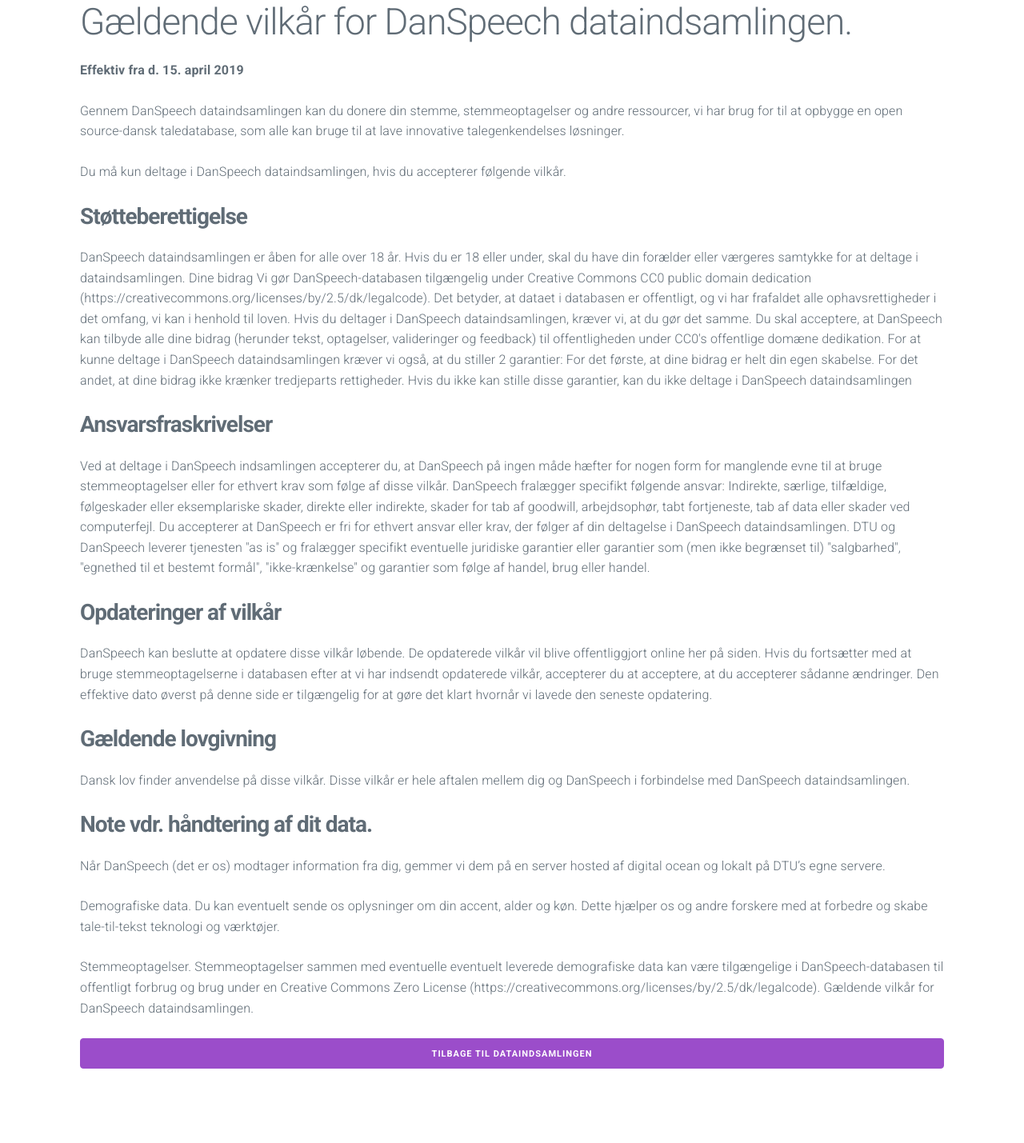
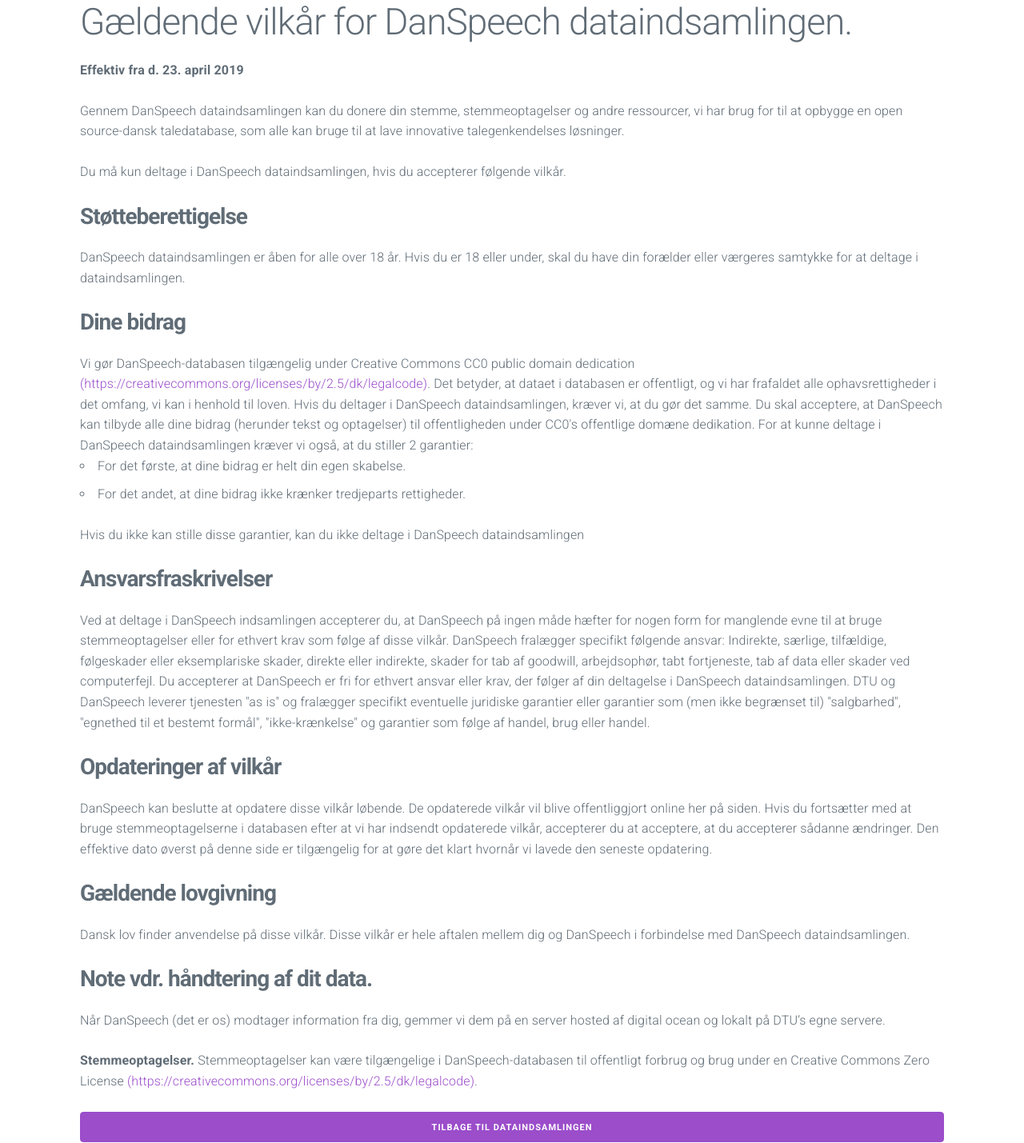
Before and after one commit to Rasmusafj/danspeech_webapp, a Django app: page /requirements/ in a window 1280 px wide. Shown: the whole page at 80% size. Before the commit the page ends 1336 px from the top, so only its background shows below. Run offline with Django 3.2, Linux system fonts and the light colour scheme.

Commit message:
Updated requirements

```diff
--- a/danspeech/templates/index.html
+++ b/danspeech/templates/index.html
@@ -137,8 +137,7 @@
             </p>
             <p>
                 Det eneste vi gemmer er selve lydklippet, som du optager, samt den sætning du har optaget. Vi gemmer dine
-                optagelser med det formål, at kunne evaluere vores tale-til-tekst toolkit. Vi distribuerer ikke dine optagelser
-                til tredje parter.
+                optagelser med det formål, at kunne evaluere vores tale-til-tekst toolkit.
             </p>
             <p>
                 <b>BEMÆRK: Vores web app er under udvikling, men vi gemmer stadig din data, hvis du bidrager til projektet.</b>
--- a/danspeech/templates/requirements.html
+++ b/danspeech/templates/requirements.html
@@ -18,7 +18,7 @@
         Gældende vilkår for DanSpeech dataindsamlingen.
         </h1>
 
-        <p><b>Effektiv fra d. 15. april 2019</b></p>
+        <p><b>Effektiv fra d. 23. april 2019</b></p>
         <p>
         Gennem DanSpeech dataindsamlingen kan du donere din stemme, stemmeoptagelser og andre ressourcer, vi har brug for til at opbygge en open source-dansk taledatabase, som alle kan bruge til at lave innovative talegenkendelses løsninger.
         </p>
@@ -28,15 +28,24 @@
         </p>
 
         <h3>
-        <b>Støtteberettigelse</b>
+            <b>Støtteberettigelse</b>
         </h3>
         <p>
             DanSpeech dataindsamlingen er åben for alle over 18 år. Hvis du er 18 eller under, skal du have din forælder eller værgeres samtykke for at deltage i dataindsamlingen.
-            Dine bidrag
-            Vi gør DanSpeech-databasen tilgængelig under Creative Commons CC0 public domain dedication (https://creativecommons.org/licenses/by/2.5/dk/legalcode). Det betyder, at dataet i databasen er offentligt, og vi har frafaldet alle ophavsrettigheder i det omfang, vi kan i henhold til loven. Hvis du deltager i DanSpeech dataindsamlingen, kræver vi, at du gør det samme.
-            Du skal acceptere, at DanSpeech kan tilbyde alle dine bidrag (herunder tekst, optagelser, valideringer og feedback) til offentligheden under CC0's offentlige domæne dedikation. For at kunne deltage i DanSpeech dataindsamlingen kræver vi også, at du stiller 2 garantier:
-            For det første, at dine bidrag er helt din egen skabelse.
-            For det andet, at dine bidrag ikke krænker tredjeparts rettigheder.
+        </p>
+        <h3>
+            <b>Dine bidrag</b>
+        </h3>
+            Vi gør DanSpeech-databasen tilgængelig under Creative Commons CC0 public domain dedication <a href="https://creativecommons.org/licenses/by/2.5/dk/legalcode">(https://creativecommons.org/licenses/by/2.5/dk/legalcode)</a>.
+            Det betyder, at dataet i databasen er offentligt, og vi har frafaldet alle ophavsrettigheder i det omfang, vi kan i henhold til loven. Hvis du deltager i DanSpeech dataindsamlingen, kræver vi, at du gør det samme.
+            Du skal acceptere, at DanSpeech kan tilbyde alle dine bidrag (herunder tekst og optagelser) til offentligheden under CC0's offentlige domæne dedikation.
+            For at kunne deltage i DanSpeech dataindsamlingen kræver vi også, at du stiller 2 garantier:
+
+            <ul>
+                <li> For det første, at dine bidrag er helt din egen skabelse. </li>
+                <li> For det andet, at dine bidrag ikke krænker tredjeparts rettigheder. </li>
+            </ul>
+
             Hvis du ikke kan stille disse garantier, kan du ikke deltage i DanSpeech dataindsamlingen
         </p>
 
@@ -74,12 +83,10 @@
         <p>
             Når DanSpeech (det er os) modtager information fra dig, gemmer vi dem på en server hosted af digital ocean og lokalt på DTU’s egne servere.
         </p>
-
-        <p>Demografiske data. Du kan eventuelt sende os oplysninger om din accent, alder og køn. Dette hjælper os og andre forskere med at forbedre og skabe tale-til-tekst teknologi og værktøjer.</p>
-
         <p>
-            Stemmeoptagelser. Stemmeoptagelser sammen med eventuelle eventuelt leverede demografiske data kan være tilgængelige i DanSpeech-databasen til offentligt forbrug og brug under en Creative Commons Zero License (https://creativecommons.org/licenses/by/2.5/dk/legalcode).
-            Gældende vilkår for DanSpeech dataindsamlingen.
+            <b>Stemmeoptagelser.</b> Stemmeoptagelser kan
+            være tilgængelige i DanSpeech-databasen til offentligt forbrug og brug under en
+            Creative Commons Zero License <a href="https://creativecommons.org/licenses/by/2.5/dk/legalcode">(https://creativecommons.org/licenses/by/2.5/dk/legalcode)</a>.
         </p>
 
         <a href="/" class="button" style="margin:auto; display:block;">
```
